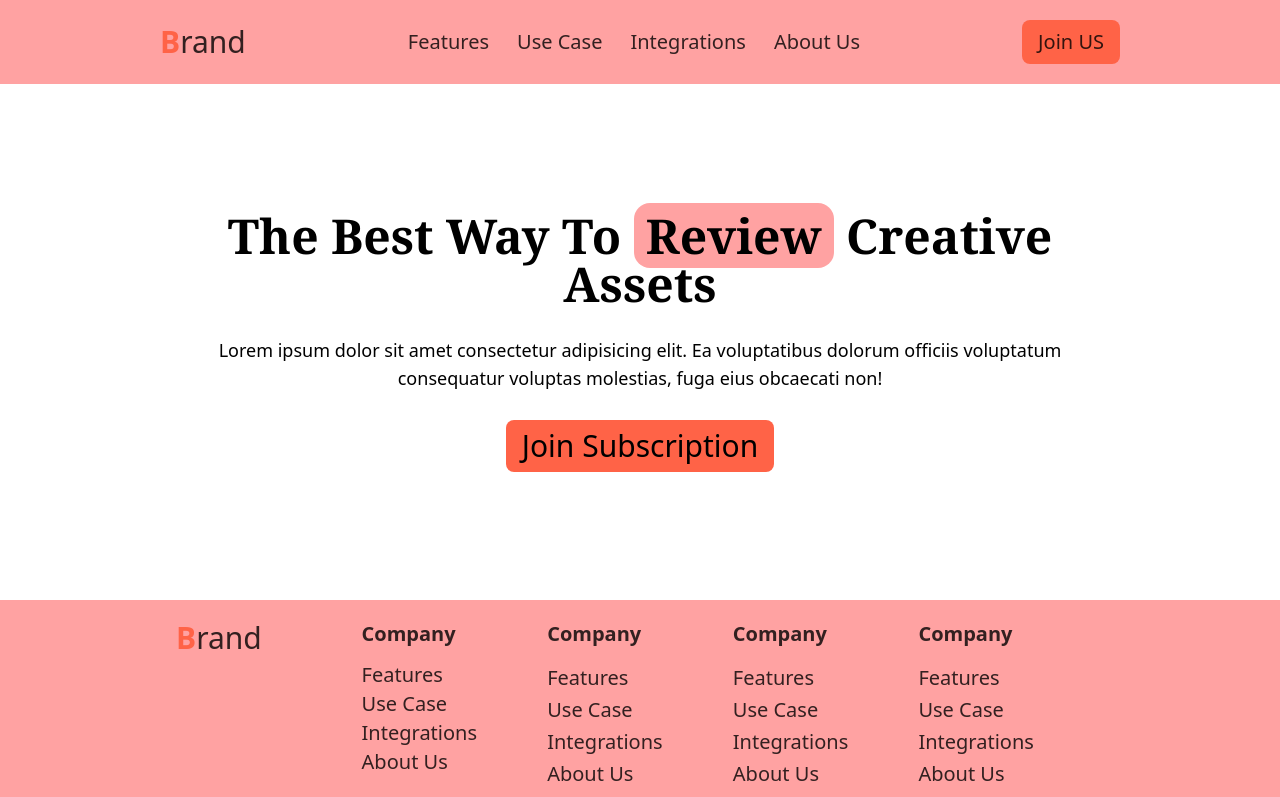
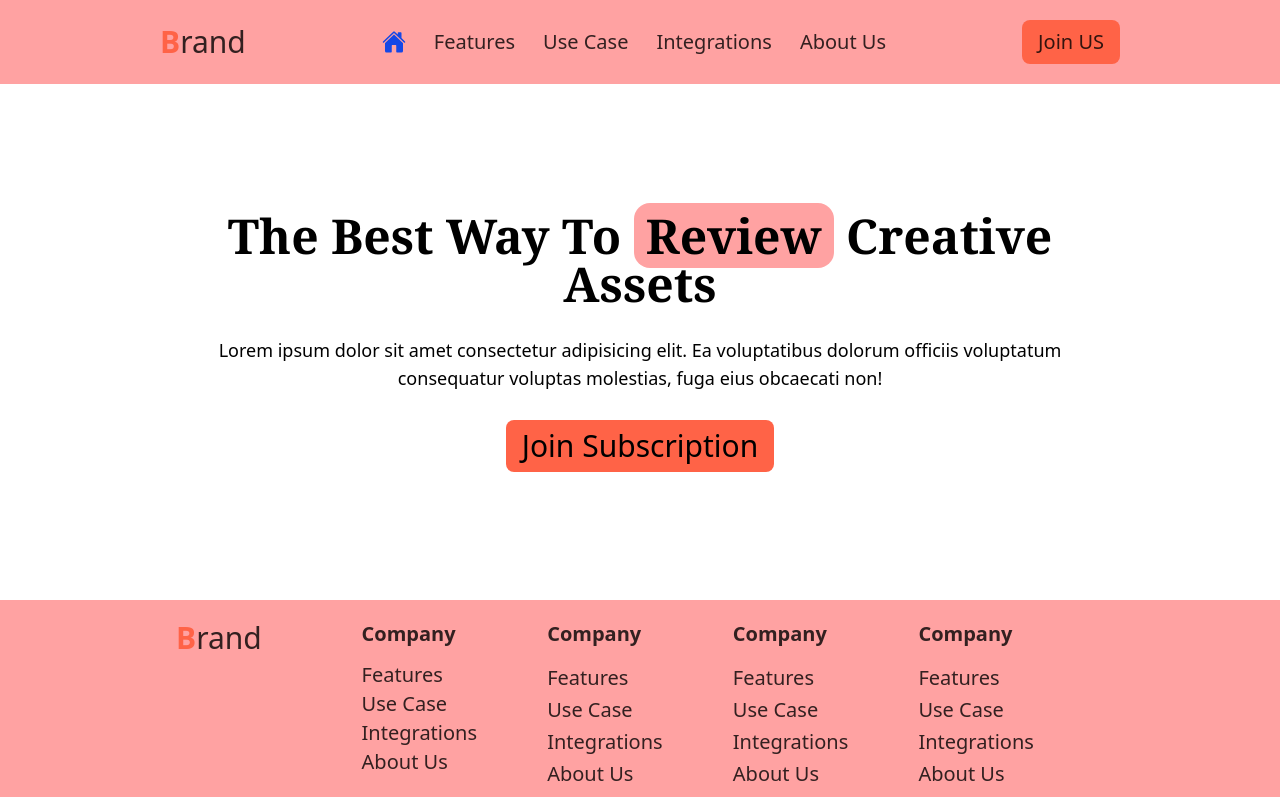
Before and after one commit to sushil-40/tailwindSchool, a React (Vite) app: page / in a window 1280 px wide. Shown: the top 797 px of the page. Built offline with nearby package versions, Linux system fonts and the light colour scheme.

Commit message:
adding react icons and also styling icons

```diff
--- a/package.json
+++ b/package.json
@@ -13,6 +13,7 @@
     "@tailwindcss/vite": "^4.1.13",
     "react": "^19.1.1",
     "react-dom": "^19.1.1",
+    "react-icons": "^5.5.0",
     "tailwindcss": "^4.1.13"
   },
   "devDependencies": {
--- a/src/components/Header.jsx
+++ b/src/components/Header.jsx
@@ -1,6 +1,7 @@
 import React from "react";
 import Button from "./Button";
 
+import { IoHome } from "react-icons/io5";
 const Header = () => {
   return (
     <div className="bg-red-300 p-5">
@@ -9,6 +10,9 @@ const Header = () => {
           <span className="font-extrabold text-[tomato]">B</span>rand
         </h1>
         <div className="px-[1rem] max-[770px]:hidden flex gap-7 items-center">
+          <a href="">
+            <IoHome className="text-blue-700 text-2xl" />
+          </a>
           <a href="">Features</a>
           <a href="">Use Case</a>
           <a href="">Integrations</a>
```
Also changed, not shown: 2 other files (tests, documents, lock files or other folders).
